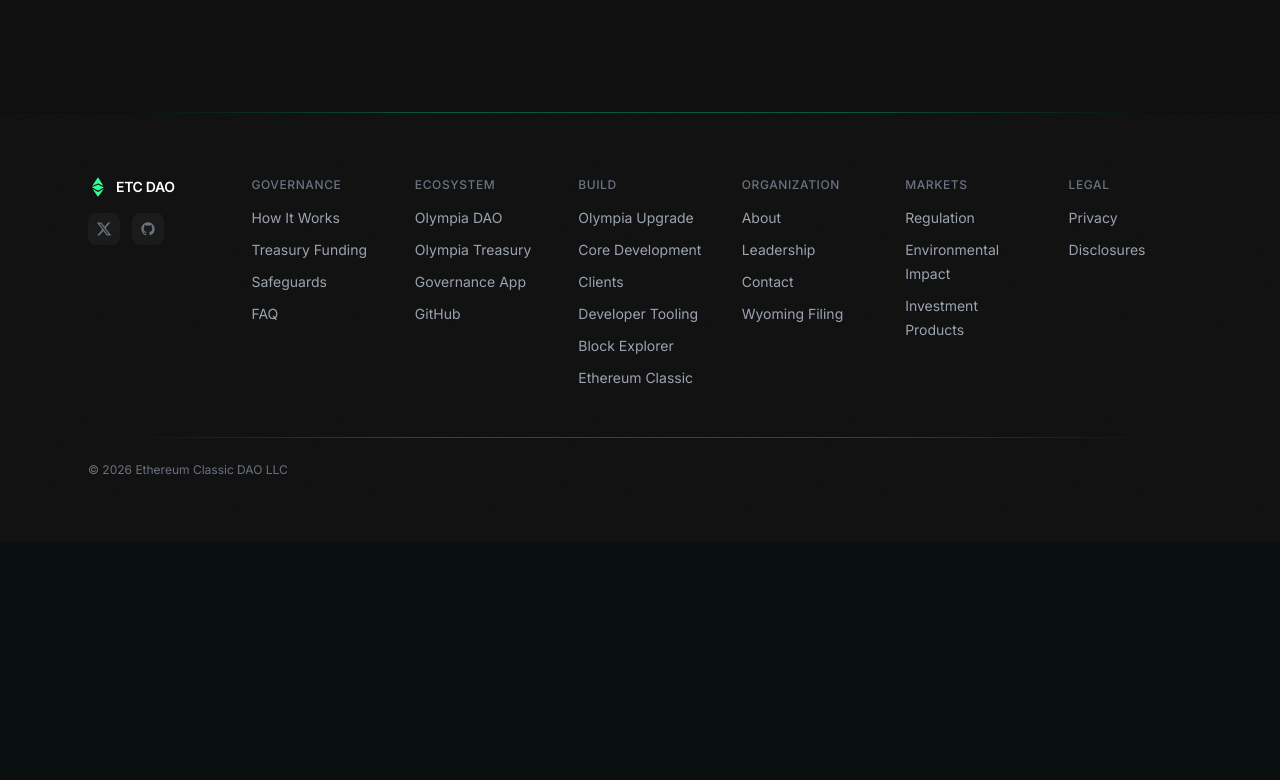
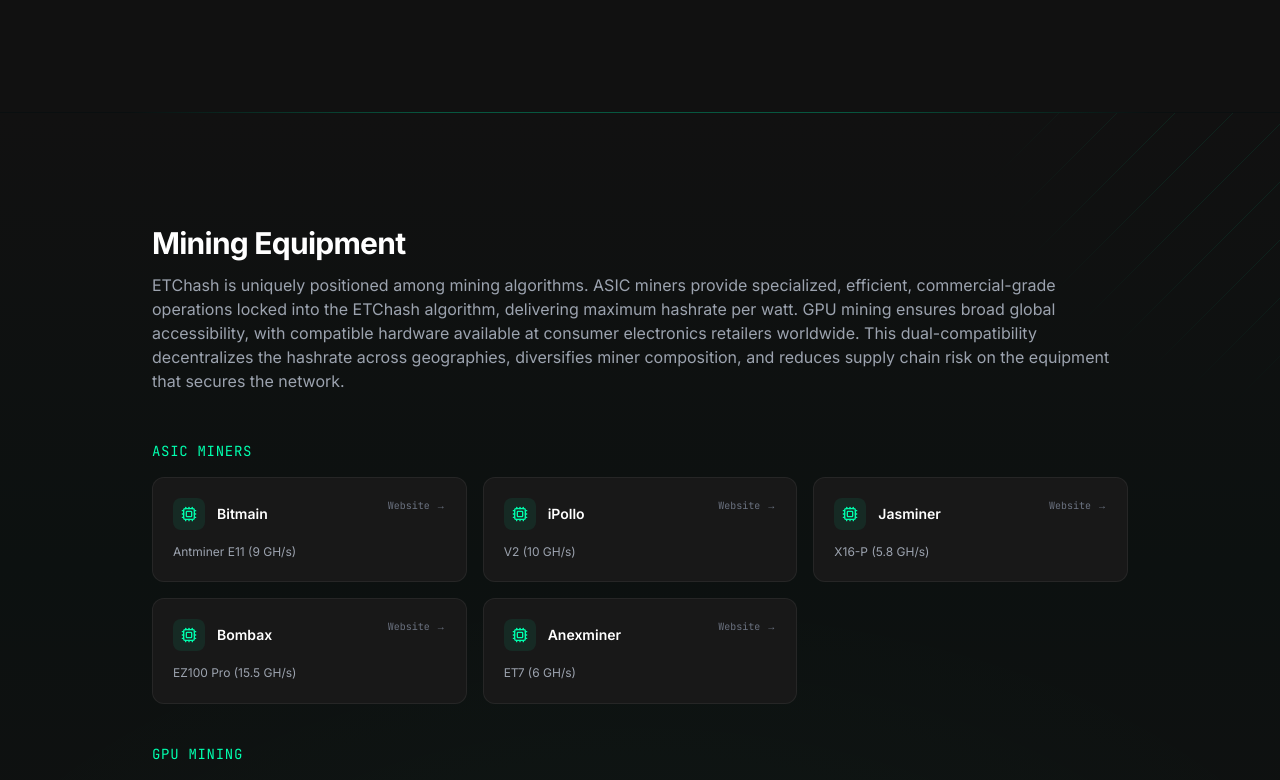
Before and after one commit to EthereumClassicDAO/ethereumclassicdao-org, a Next.js app: page /environmental-impact in a window 1280 px wide. Shown: the part 5208-5988 px from the top of the page. Before the commit the page ends 5750 px from the top, so only its background shows below. Built offline with nearby package versions, Linux system fonts and the light colour scheme; no server answers.

Commit message:
add EquipmentSection (ASIC/GPU manufacturers) to /environmental-impact page
Co-Authored-By: Claude Sonnet 4.6 <noreply@anthropic.com>

```diff
--- a/app/environmental-impact/page.tsx
+++ b/app/environmental-impact/page.tsx
@@ -5,6 +5,7 @@ import { ETCUniquePositionSection } from "@/components/environmental-impact/ETCU
 import { StrandedEnergySection } from "@/components/environmental-impact/StrandedEnergySection";
 import { ETCAsEnergyMarketSection } from "@/components/environmental-impact/ETCAsEnergyMarketSection";
 import { MiningHardwareSection } from "@/components/environmental-impact/MiningHardwareSection";
+import { EquipmentSection } from "@/components/ecosystem/EquipmentSection";
 
 export const metadata: Metadata = {
   title: "Proof-of-Work as Energy Infrastructure",
@@ -21,6 +22,7 @@ export default function EnvironmentalImpactPage() {
       <StrandedEnergySection />
       <ETCAsEnergyMarketSection />
       <MiningHardwareSection />
+      <EquipmentSection />
     </main>
   );
 }
```
